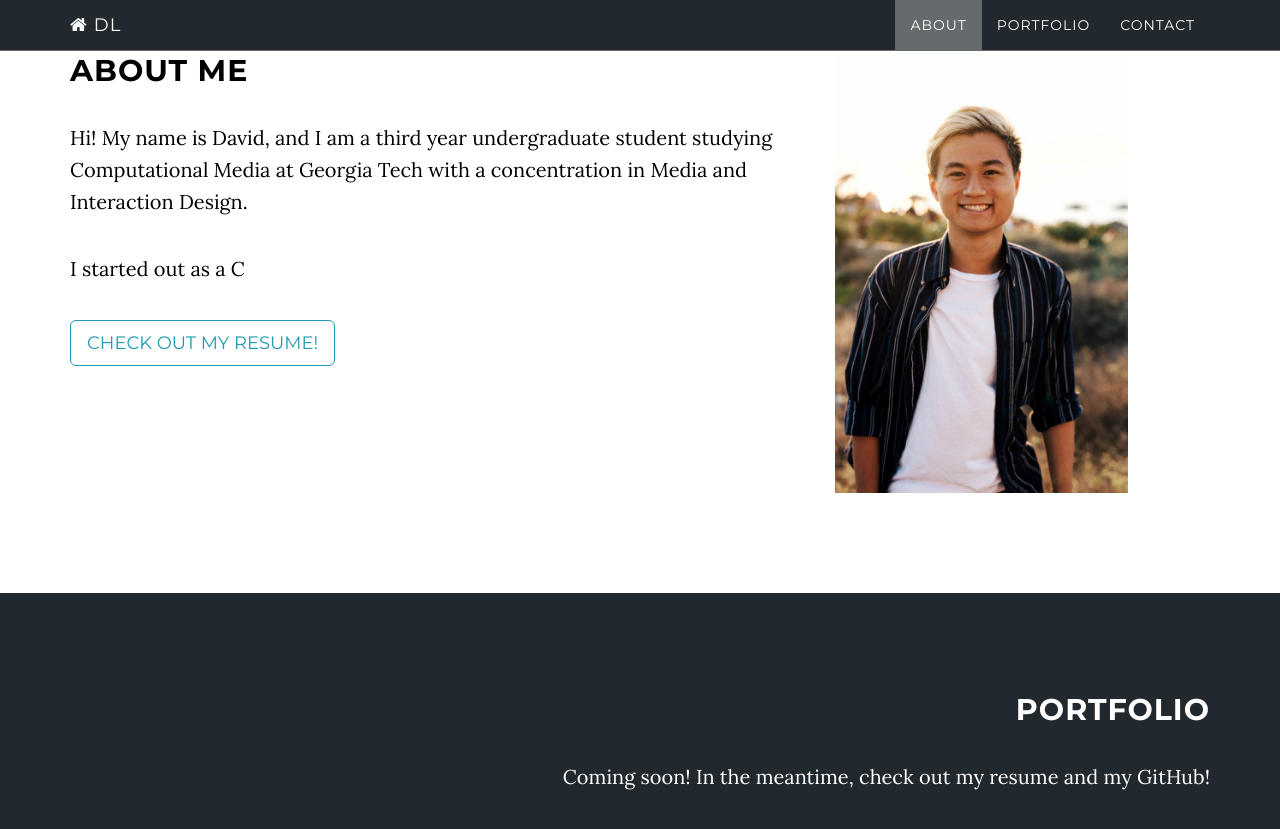
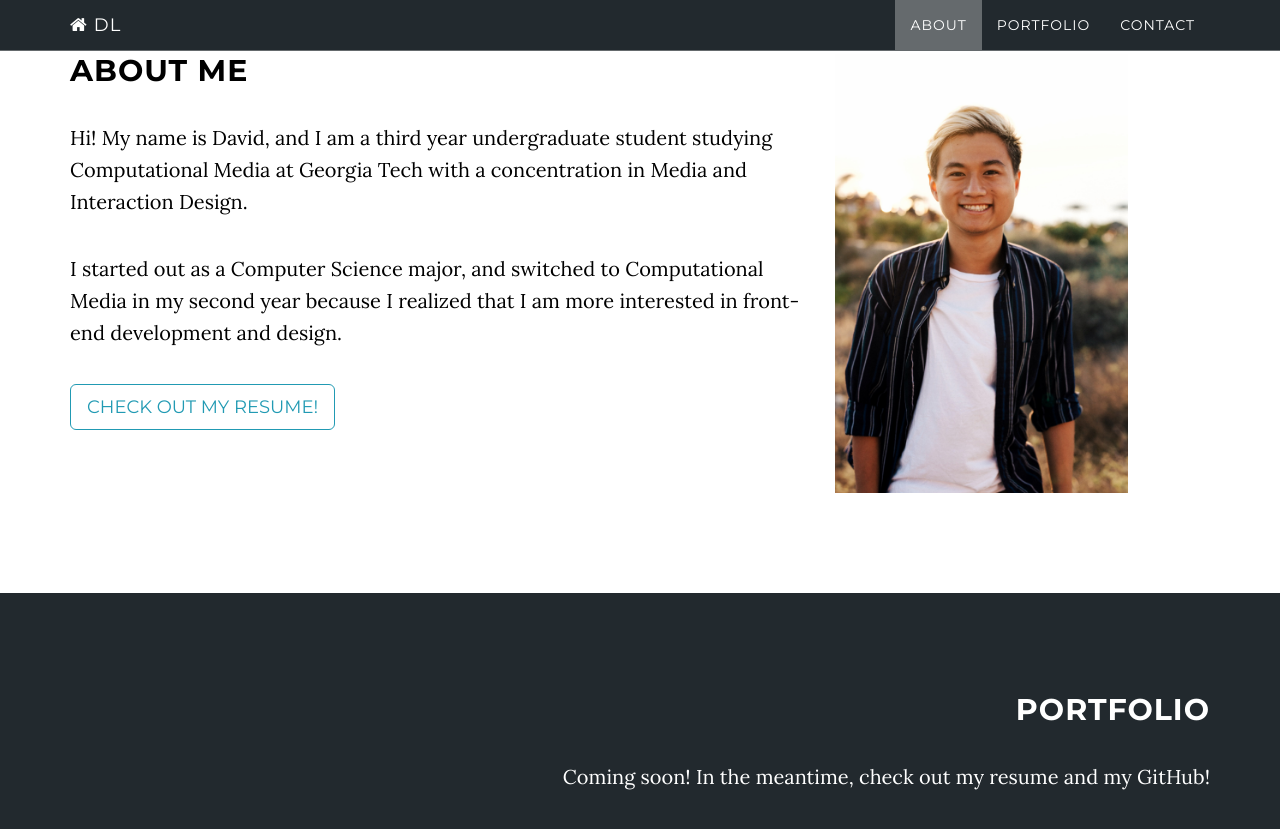
Before and after one commit to davidhle/davidhle.github.io, a Jekyll site: the page built from index.html, in a window 1280 px wide and 900 px high, scrolled down 946 px. Shown: the top 829 px of the window. Built offline with Jekyll 4.4.1, drawn with Linux system fonts in a browser that asks for light colours.

Commit message:
Navbar and description

```diff
--- a/_includes/about.html
+++ b/_includes/about.html
@@ -4,7 +4,7 @@
             <div class="col-lg-8 col-lg-offset-0">
                 <h2>About Me</h2>
                 <p>Hi! My name is David, and I am a third year undergraduate student studying Computational Media at Georgia Tech with a concentration in Media and Interaction Design.</p>
-                <p>I started out as a C</p>
+                <p>I started out as a Computer Science major, and switched to Computational Media in my second year because I realized that I am more interested in front-end development and design.</p>
                 <a href="DavidLe_Resume.pdf" class="btn btn-default btn-lg" target="_blank">Check out my resume!</a>
             </div>
             <div class="col-lg-0 col-lg-offset-0 image-container">
--- a/_includes/css/grayscale.css
+++ b/_includes/css/grayscale.css
@@ -109,6 +109,10 @@ a:focus {
 .navbar-custom .nav li a.active {
     outline: 0;
     background-color: rgba(255,255,255,.3);
+}
+
+#nav-toggle-button {
+    color: #ffffff;
 }
 
 @media(min-width:767px) {
--- a/_includes/nav.html
+++ b/_includes/nav.html
@@ -2,7 +2,7 @@
     <nav class="navbar navbar-custom navbar-fixed-top" role="navigation">
         <div class="container">
             <div class="navbar-header">
-                <button type="button" class="navbar-toggle" data-toggle="collapse" data-target=".navbar-main-collapse">
+                <button type="button" id="nav-toggle-button" class="navbar-toggle" data-toggle="collapse" data-target=".navbar-main-collapse">
                     <i class="fa fa-bars"></i>
                 </button>
                 <a class="navbar-brand page-scroll" href="#page-top">
```
